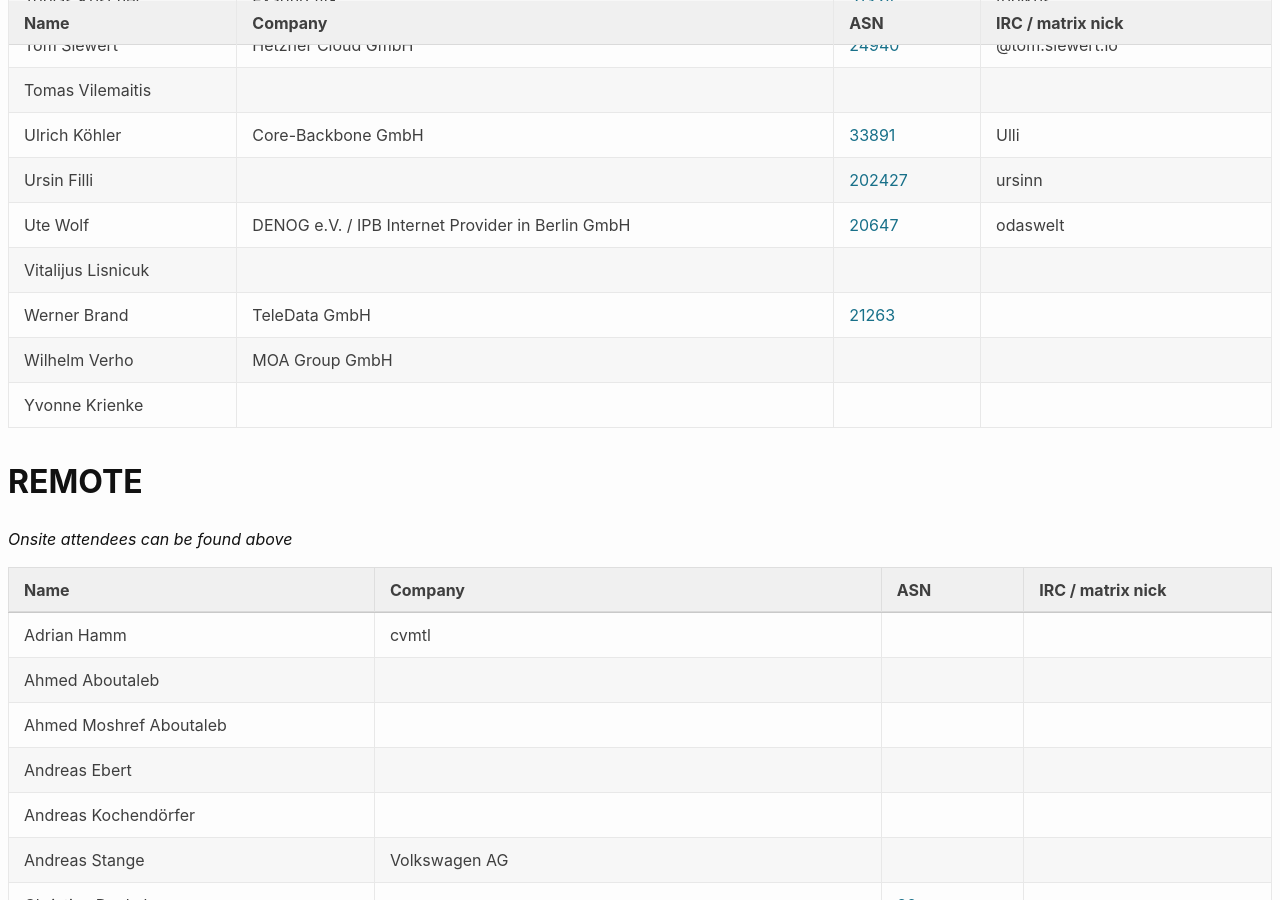
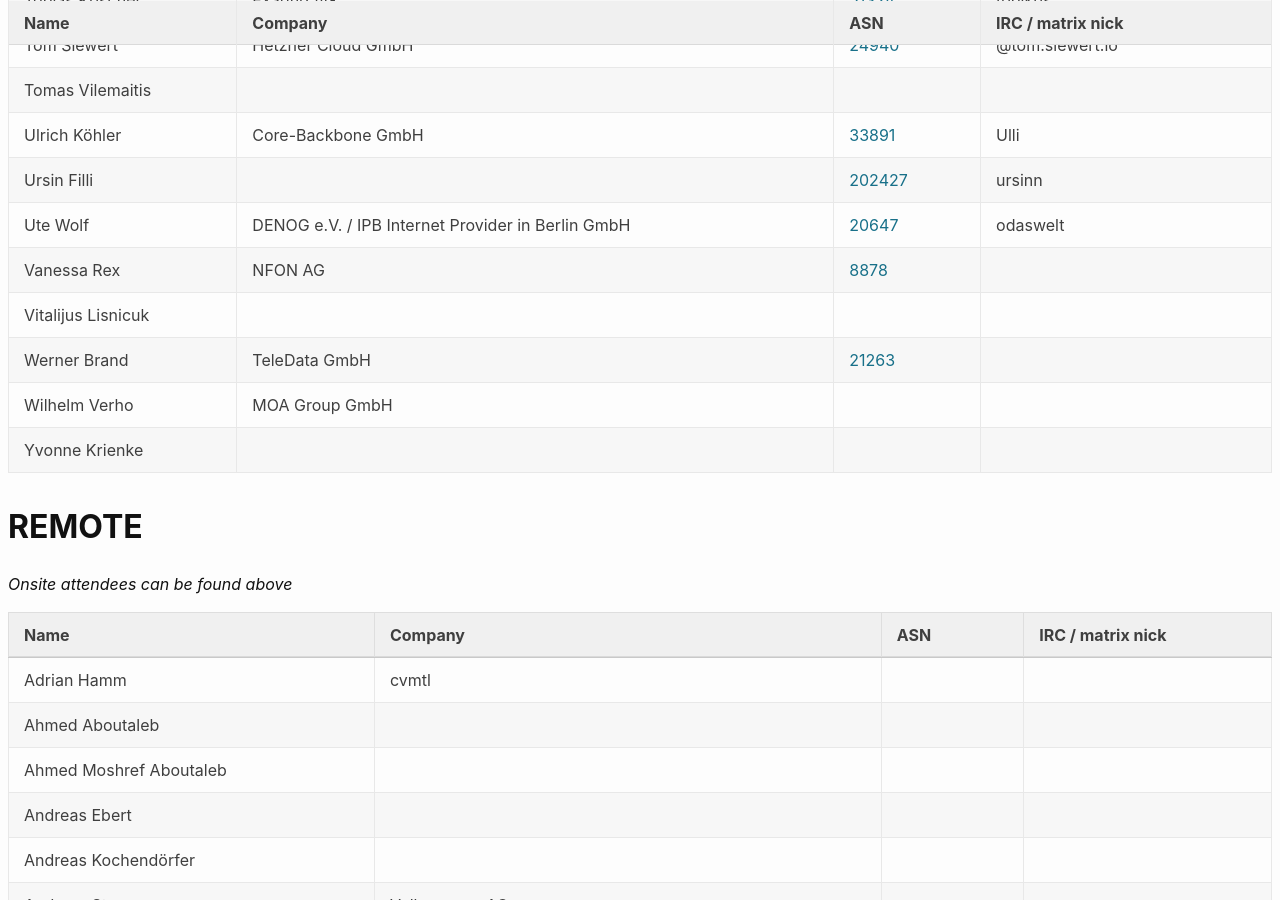
Before and after one commit to denog/pretix-attendeelist, a Jekyll site: the page built from denog16/index.markdown, in a window 1280 px wide and 900 px high, scrolled down 11050 px. Built offline with Jekyll 4.4.1, drawn with Linux system fonts in a browser that asks for light colours.

Commit message:
Latest data: Fri Sep 13 14:30:47 UTC 2024

```diff
--- a/_data/attendees_denog16_onsite.json
+++ b/_data/attendees_denog16_onsite.json
@@ -1470,6 +1470,12 @@
     "asn": "20647"
   },
   {
+    "name": "Vanessa Rex",
+    "company": "NFON AG",
+    "irc": null,
+    "asn": "8878"
+  },
+  {
     "name": "Vitalijus Lisnicuk",
     "company": null,
     "irc": null,
```
